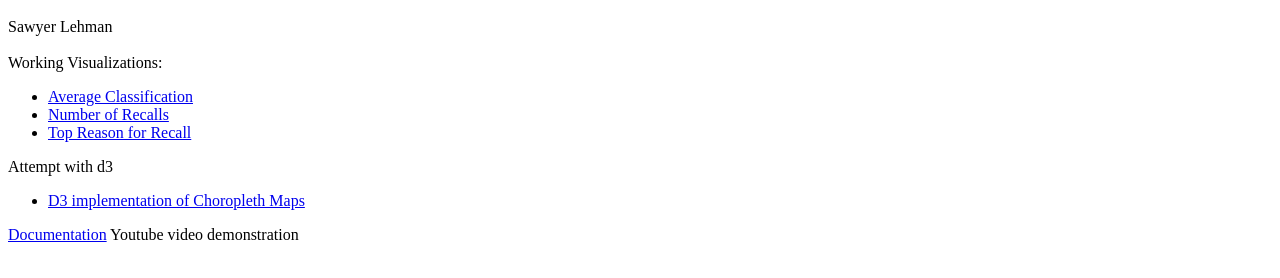
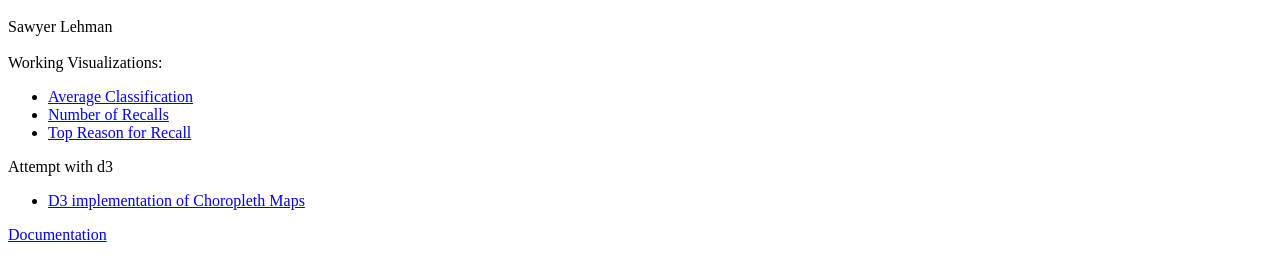
Before and after one commit to sblehman/sblehman.github.io, a plain HTML site: page index.html in a window 1280 px wide. Shown: the part 120-398 px from the top of the page. Drawn offline with Linux system fonts and the light colour scheme; files that its build step writes are made by us from their sources.

Commit message:
Update index.html

```diff
--- a/index.html
+++ b/index.html
@@ -22,7 +22,5 @@
 	</ul>
 
 	<h><a href='https://github.com/sblehman/sblehman.github.io'>Documentation</a></h>
-	<h>Youtube video demonstration</h>
-
 </body>
 </html>
```
